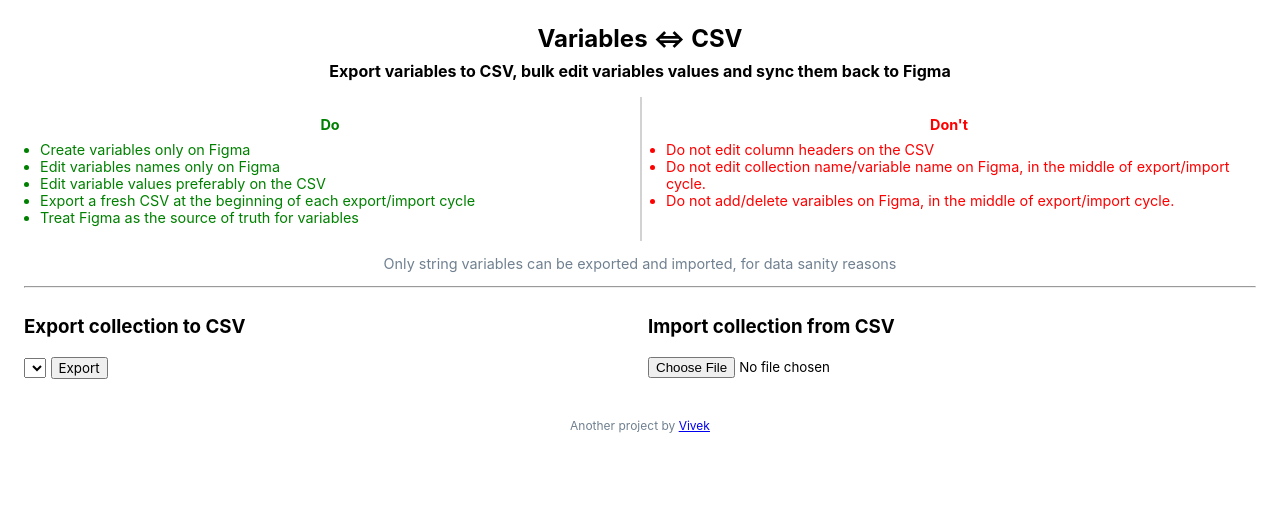
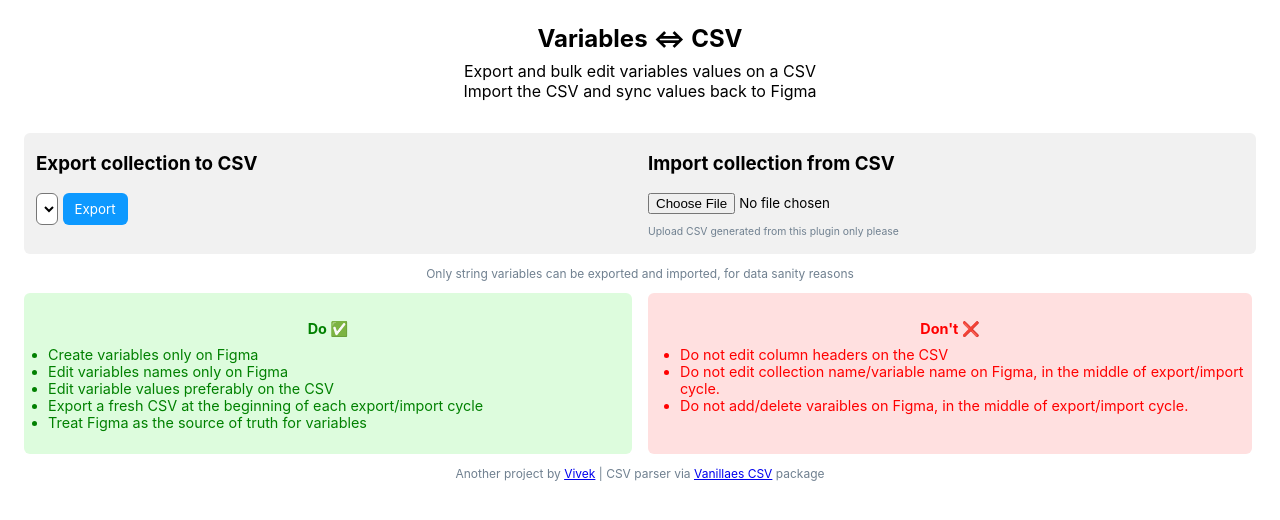
Before and after one commit to vivek-nexus/variables-csv-figma-plugin, a website: page ui.html in a window 1280 px wide. Drawn offline with Linux system fonts and the light colour scheme.

Commit message:
Tweak UI

```diff
--- a/src/code.ts
+++ b/src/code.ts
@@ -7,7 +7,7 @@ type VariablesSchema = {
   }
 }
 
-figma.showUI(__html__, { height: 550, width: 600 })
+figma.showUI(__html__, { height: 600, width: 600 })
 
 figma.ui.onmessage = (msg: { type: string, collection: string, importedCSV: string }) => {
   if (msg.type === "get-collections") {
@@ -59,7 +59,7 @@ figma.ui.onmessage = (msg: { type: string, collection: string, importedCSV: stri
   }
 
   if (msg.type === "import") {
-    const parsedCSV: any[][] = parse(msg.importedCSV)
+    const parsedCSV: string[][] = parse(msg.importedCSV)
     // check if the CSV is empty 001
     if (parsedCSV.length === 0) {
       figma.notify("That's a blank CSV file! No pranks please -_-", { error: true, timeout: 5000 })
--- a/ui.html
+++ b/ui.html
@@ -1,11 +1,81 @@
+<style>
+  .export-import-grid {
+    display: grid;
+    grid-auto-flow: column;
+    grid-auto-columns: 1fr;
+    gap: 1rem;
+    background-color: rgb(241, 241, 241);
+    border-radius: 6px;
+    padding: 0px 12px 6px 12px;
+  }
+
+  button {
+    font-family: Inter;
+    background-color: rgb(13, 153, 255);
+    color: white;
+    border: rgb(13, 153, 255);
+    border-radius: 6px;
+    padding: 8px 12px;
+  }
+
+  select {
+    font-family: Inter;
+    background-color: white;
+    color: black;
+    border-radius: 6px;
+    padding: 6px 0px;
+  }
+
+  .do {
+    color: green;
+    background-color: rgb(221, 252, 221);
+    font-size: 0.9rem;
+    /* margin-right: 1rem; */
+    border-radius: 6px;
+    padding: 0.5rem;
+  }
+
+  .dont {
+    color: red;
+    background-color: rgb(255, 224, 224);
+    font-size: 0.9rem;
+    margin-right: 0.25rem;
+    border-radius: 6px;
+    padding: 0.5rem;
+  }
+</style>
+
 <body style="padding: 1.5rem; margin: 0px; font-family: Inter;">
   <h2 style="margin-bottom: 0.5rem; text-align: center;">Variables ⇔ CSV</h2>
-  <p style="margin-top: 0px; text-align: center; font-weight: bold;">Export variables to CSV, bulk edit variables values
-    and sync
-    them back to Figma</p>
-  <div style="display: grid; grid-auto-flow: column; grid-auto-columns: 1fr;">
-    <div style="color: green; font-size: 0.9rem; margin-right: 0.25rem;">
-      <h4 style="margin-bottom: 0.5rem; text-align: center;">Do</h4>
+  <p style="margin-top: 0px; text-align: center; margin-bottom: 2rem;">Export and bulk edit variables values on a CSV
+    <br />
+    Import the CSV and sync values back to Figma
+  </p>
+  <div class="export-import-grid">
+    <div>
+      <h3>Export collection to CSV</h3>
+      <!-- <label for="dropdown">Select collection to export</label> -->
+      <div style="margin-top: 0.5rem;">
+        <select id="dropdown" style="font-family: Inter;">
+        </select>
+        <button id="export">Export</button>
+      </div>
+    </div>
+    <div>
+      <h3>Import collection from CSV</h3>
+      <div>
+        <input type="file" id="csvFileInput" accept=".csv" style="font-family: Inter; width: 100%; margin: 0px;">
+      </div>
+      <p style="color: slategray; font-size: 0.65rem;">Upload CSV generated from this plugin only please</p>
+    </div>
+  </div>
+  <p style="text-align: center; color: slategray; font-size: 0.75rem;">Only string variables can be exported and
+    imported,
+    for data sanity
+    reasons</p>
+  <div style="display: grid; grid-auto-flow: column; grid-auto-columns: 1fr; gap: 1rem;">
+    <div class="do">
+      <h4 style="margin-bottom: 0.5rem; text-align: center;">Do ✅</h4>
       <ul style="margin-top: 0px; padding-inline-start: 1rem;">
         <li>Create variables only on Figma</li>
         <li>Edit variables names only on Figma</li>
@@ -14,8 +84,8 @@
         <li>Treat Figma as the source of truth for variables</li>
       </ul>
     </div>
-    <div style="border-left: 2px solid rgb(210, 210, 210); color: red; font-size: 0.9rem;">
-      <h4 style="margin-bottom: 0.5rem; text-align: center;">Don't</h4>
+    <div class="dont">
+      <h4 style="margin-bottom: 0.5rem; text-align: center;">Don't ❌</h4>
       <ul style="margin-top: 0px; padding-inline-start: 1.5rem;">
         <li>Do not edit column headers on the CSV</li>
         <li>Do not edit collection name/variable name on Figma, in the middle of
@@ -28,31 +98,14 @@
       </ul>
     </div>
   </div>
-  <p style="text-align: center; color: slategray; font-size: 0.9rem;">Only string variables can be exported and
-    imported,
-    for data sanity
-    reasons</p>
-  <hr />
-  <div style="display: grid; grid-auto-flow: column; grid-auto-columns: 1fr; gap:1rem;">
-    <div>
-      <h3>Export collection to CSV</h3>
-      <!-- <label for="dropdown">Select collection to export</label> -->
-      <div style="margin-top: 0.5rem;">
-        <select id="dropdown" style="font-family: Inter;">
-        </select>
-        <button id="export" style="font-family: Inter;">Export</button>
-      </div>
-    </div>
-    <div>
-      <h3>Import collection from CSV</h3>
-      <div style="margin-bottom: 1.75rem;">
-        <input type="file" id="csvFileInput" accept=".csv" style="font-family: Inter;">
-      </div>
-    </div>
+
+
+  <div style="color: slategray; font-size: 0.75rem; text-align: center;">
+    <p>Another project by <a href="https://www.figma.com/@vivek_nexus" target="_blank">Vivek</a> | CSV parser via <a
+        href="https://github.com/vanillaes/csv" target="_blank">Vanillaes CSV</a> package
+    </p>
+    <p></p>
   </div>
-  <p style="color: slategray; font-size: 0.75rem; text-align: center;">Another project by <a
-      href="https://www.figma.com/@vivek_nexus" target="_blank">Vivek</a>
-  </p>
 
 </body>
 
```
